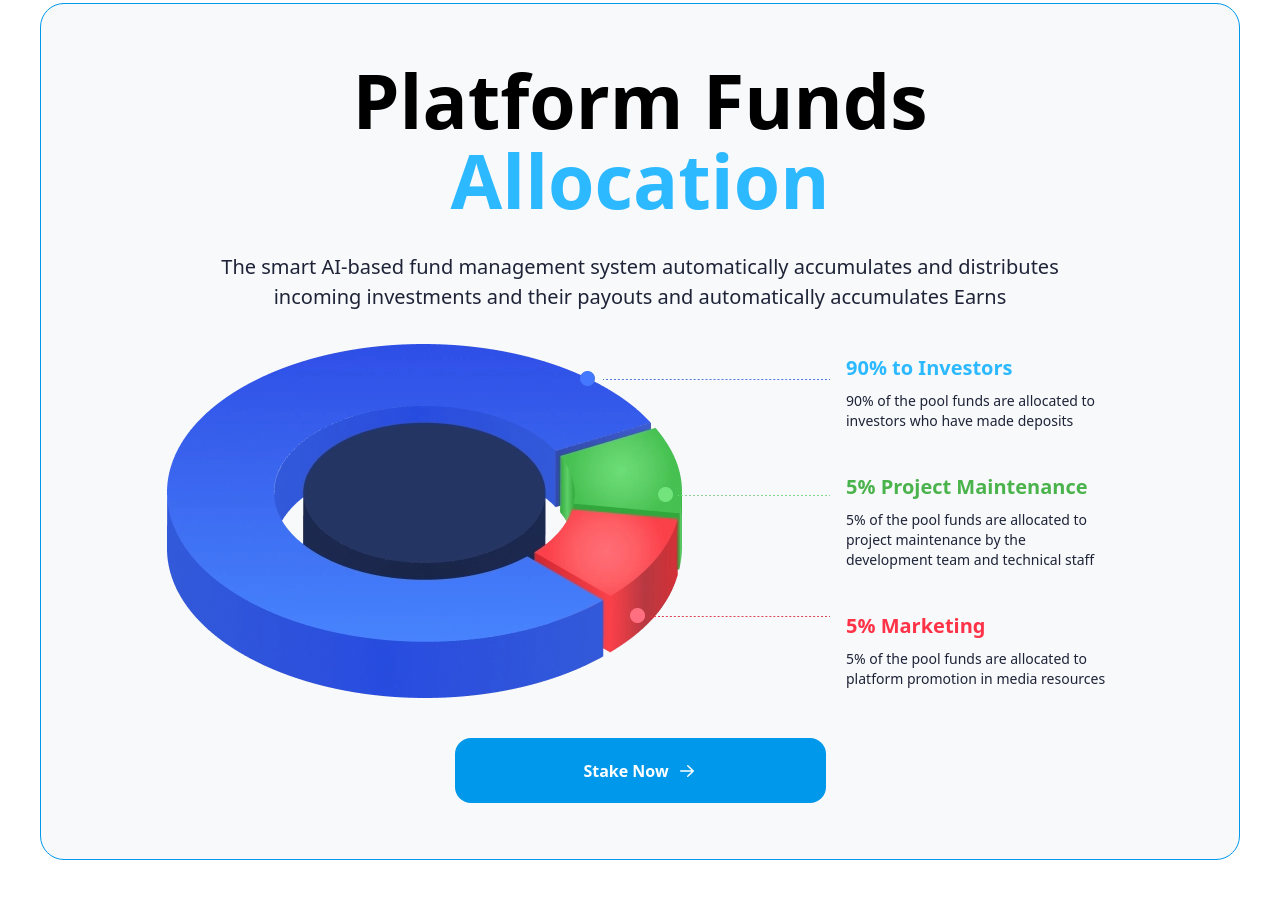
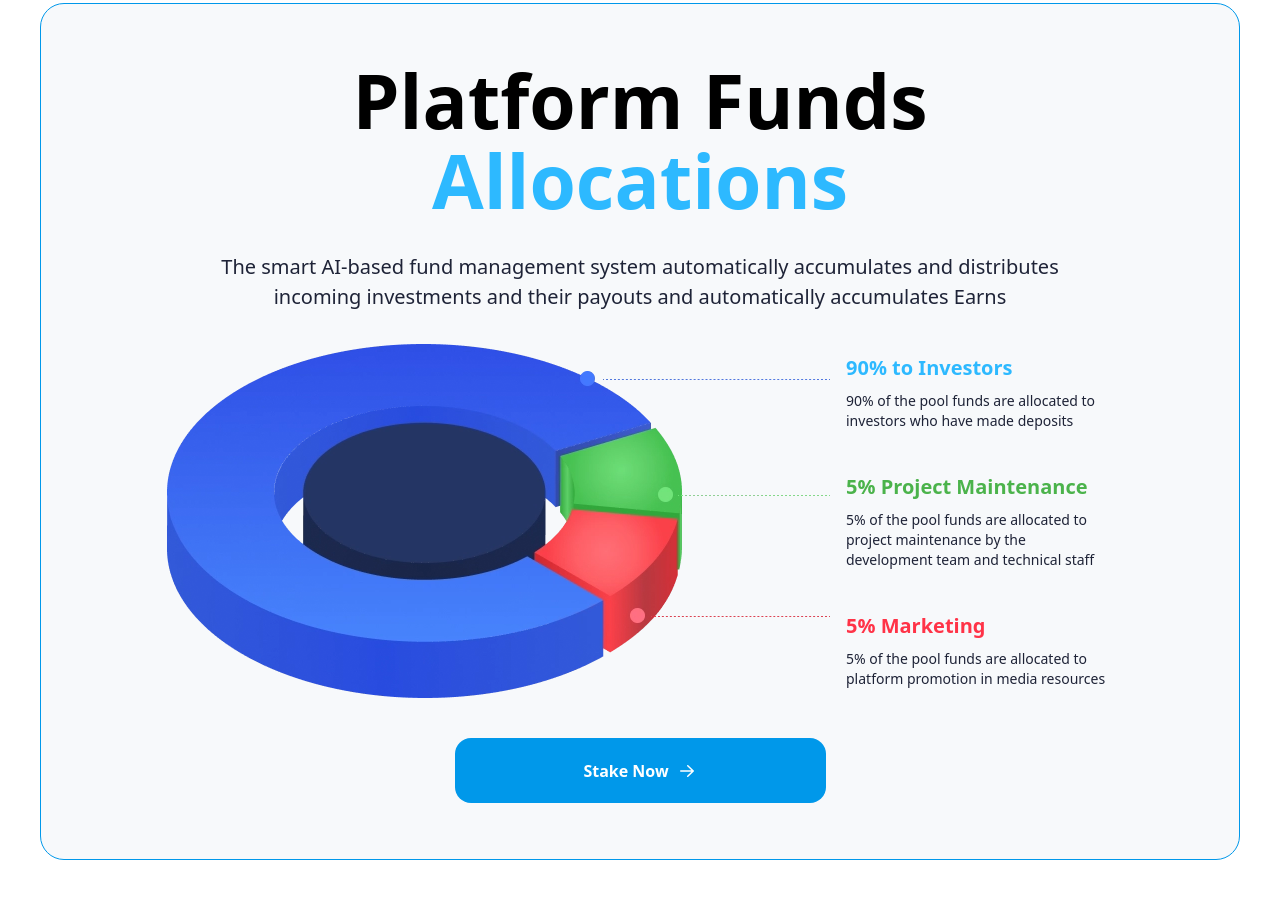
Before and after one commit to ADEYEMI990/InvestmentApp, a React (Vite) app in the folder client/: page / in a window 1280 px wide. Shown: the part 4300-5199 px from the top of the page. Built offline with nearby package versions, Linux system fonts and the light colour scheme.

Commit message:
Allocations

```diff
--- a/client/src/components/Mainpage.jsx
+++ b/client/src/components/Mainpage.jsx
@@ -806,7 +806,7 @@ const Mainpage = () => {
           <div className="mx-auto max-w-[1424px] w-full px-0 pb-16 md:px-10">
             <div className="relative isolate flex flex-col items-center overflow-hidden border border-[#0098ea] rounded-[24px] bg-[#f7f9fb] px-[16px] py-[20px] lg:gap-x-16 lg:px-[126px] lg:py-[56px] sm:px-[56px] sm:py-[66px]">
               <h2 className="max-w-[800px] text-center text-[28px] font-bold leading-normal lg:text-[75px] sm:text-[65px] sm:leading-[80px]">
-                Platform Funds <span className="text-[#2db9ff]">Allocation</span>
+                Platform Funds <span className="text-[#2db9ff]">Allocations</span>
               </h2>
               <p className="mx-auto my-6 max-w-[890px] text-center text-[16px] text-[#1e2337] leading-[25px] sm:my-8 sm:text-[20px] sm:leading-[30px]">
                 The smart AI-based fund management system automatically
```
